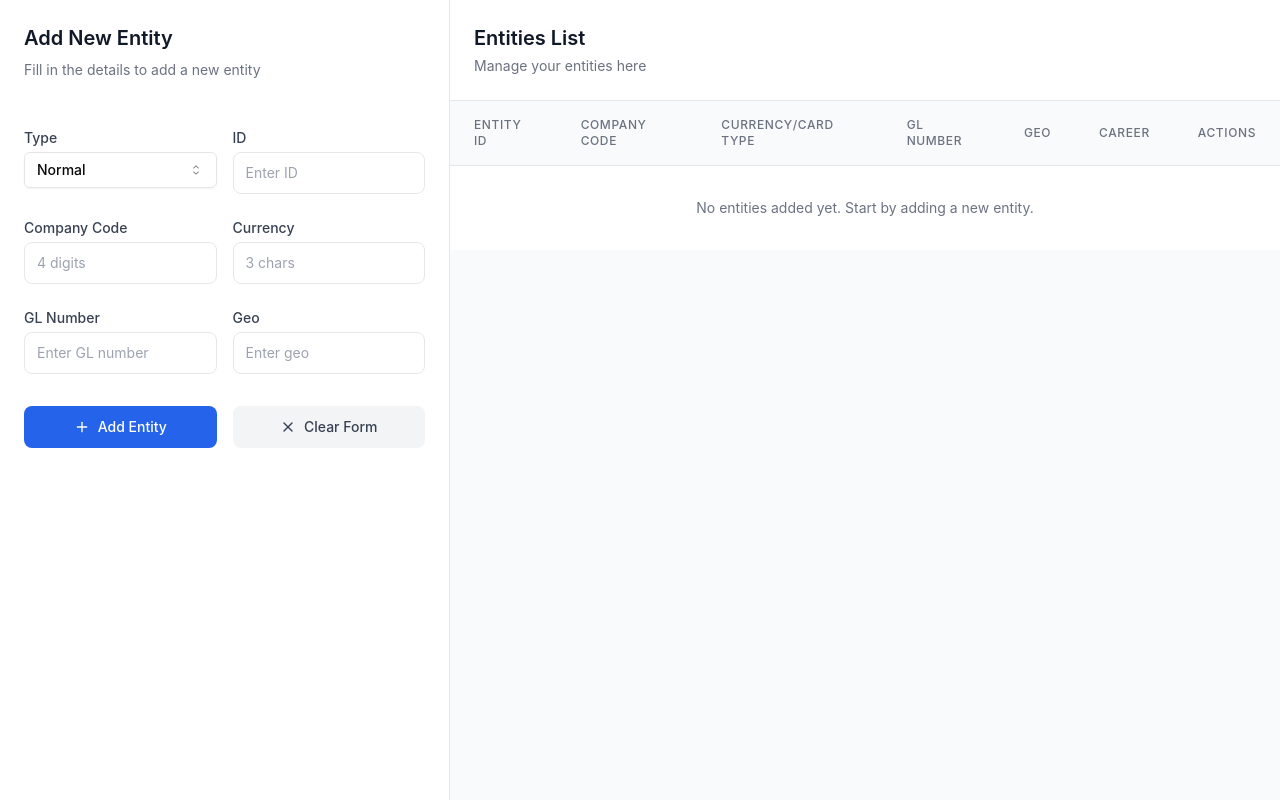
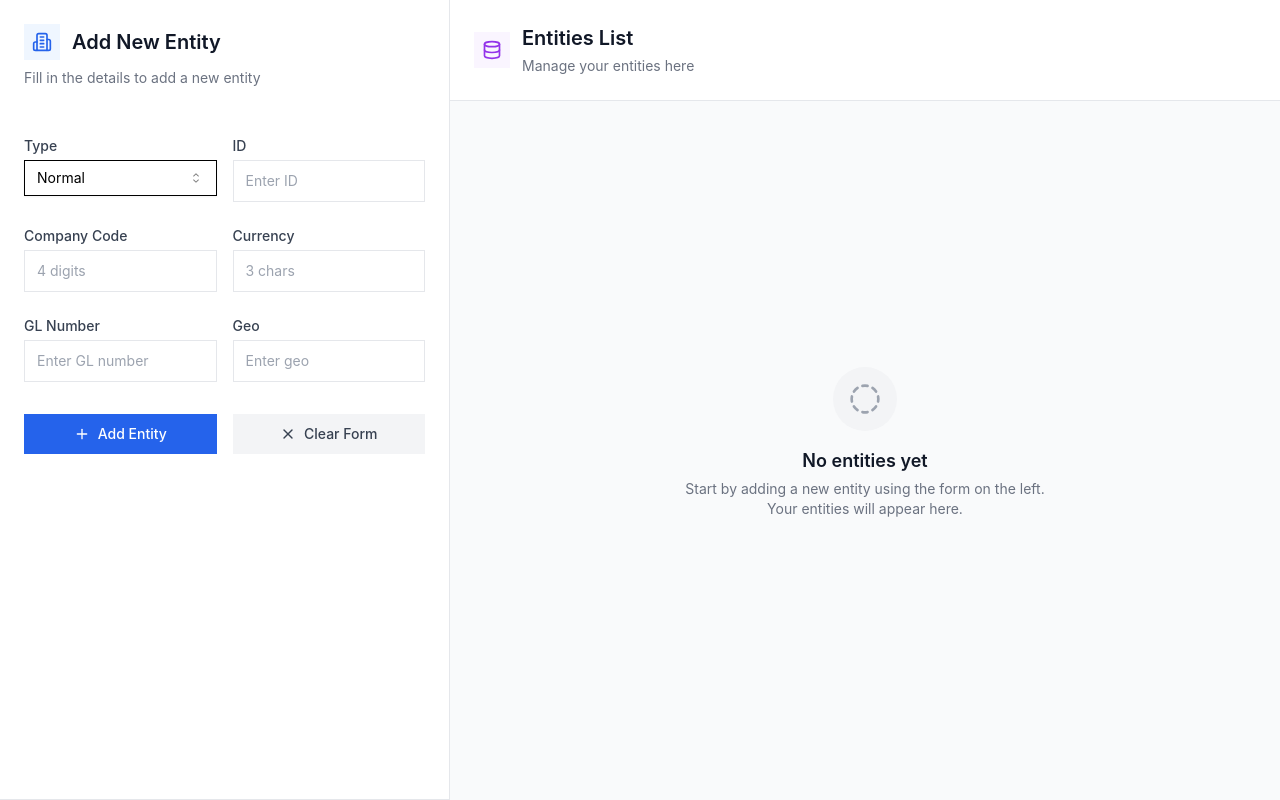
Before and after one commit to immrdg/EntityManagement, a React (Vite) app: page / in a window 1280 px wide. Built offline with nearby package versions, Linux system fonts and the light colour scheme.

Commit message:
Layout Fix

```diff
--- a/src/App.tsx
+++ b/src/App.tsx
@@ -1,5 +1,5 @@
 import { useState } from 'react';
-import { Edit2, Trash2, Plus, X, AlertCircle } from 'lucide-react';
+import { Edit2, Trash2, Plus, X, CircleDashed, Building2, Database } from 'lucide-react';
 import { toast } from 'sonner';
 import {
   Select,
@@ -59,9 +59,7 @@ export default function App() {
       toast.success('Entity updated successfully');
     } else {
       if (entities.some(entity => entity.entityId === entityId)) {
-        toast.error('Entity ID must be unique!', {
-          icon: <AlertCircle className="h-5 w-5" />
-        });
+        toast.error('Entity ID must be unique!');
         return;
       }
       setEntities(prev => [...prev, { ...formData, entityId }]);
@@ -106,13 +104,18 @@ export default function App() {
 
   return (
     <div className="min-h-screen bg-gray-50">
-      <div className="h-screen grid grid-cols-[450px_1fr]">
+      <div className="h-screen grid grid-cols-1 lg:grid-cols-[400px_1fr] xl:grid-cols-[450px_1fr]">
         {/* Form Section */}
-        <div className="p-6 bg-white border-r border-gray-200 overflow-y-auto">
+        <div className="p-6 bg-white border-b lg:border-r border-gray-200 overflow-y-auto">
           <div className="sticky top-0 bg-white pb-6">
-            <h2 className="text-xl font-semibold text-gray-900 mb-2">
+            <div className="flex items-center gap-3 mb-2">
+              <div className="p-2 bg-blue-50 rounded-lg">
+                <Building2 className="w-5 h-5 text-blue-600" />
+              </div>
+              <h2 className="text-xl font-semibold text-gray-900">
                 {editingId ? 'Edit Entity' : 'Add New Entity'}
               </h2>
+            </div>
             <p className="text-sm text-gray-500 mb-6">
               {editingId ? 'Update the entity details below' : 'Fill in the details to add a new entity'}
             </p>
@@ -125,7 +128,7 @@ export default function App() {
                 <Select
                   name="type"
                   value={formData.type}
-                  onValueChange={(value) => handleInputChange({ target: { name: 'type', value }} as never)}
+                  onValueChange={(value) => handleInputChange({ target: { name: 'type', value }} as any)}
                 >
                   <SelectTrigger className="w-full">
                     <SelectValue placeholder="Select type" />
@@ -271,11 +274,30 @@ export default function App() {
         {/* Table Section */}
         <div className="overflow-hidden flex flex-col">
           <div className="p-6 border-b border-gray-200 bg-white">
+            <div className="flex items-center gap-3">
+              <div className="p-2 bg-purple-50 rounded-lg">
+                <Database className="w-5 h-5 text-purple-600" />
+              </div>
+              <div>
                 <h2 className="text-xl font-semibold text-gray-900">Entities List</h2>
                 <p className="text-sm text-gray-500 mt-1">Manage your entities here</p>
               </div>
+            </div>
+          </div>
 
-          <div className="overflow-x-auto flex-1">
+          <div className="flex-1 overflow-x-auto">
+            {entities.length === 0 ? (
+              <div className="h-full flex flex-col items-center justify-center p-8 text-center">
+                <div className="rounded-full bg-gray-100 p-4 mb-4">
+                  <CircleDashed className="w-8 h-8 text-gray-400 animate-spin-slow" />
+                </div>
+                <h3 className="text-lg font-semibold text-gray-900 mb-1">No entities yet</h3>
+                <p className="text-sm text-gray-500 mb-4 max-w-sm">
+                  Start by adding a new entity using the form on the left. Your entities will appear here.
+                </p>
+              </div>
+            ) : (
+              <div className="min-w-[800px]">
                 <table className="w-full">
                   <thead className="bg-gray-50 border-b border-gray-200">
                     <tr>
@@ -291,14 +313,7 @@ export default function App() {
                     </tr>
                   </thead>
                   <tbody className="divide-y divide-gray-100 bg-white">
-                {entities.length === 0 ? (
-                  <tr>
-                    <td colSpan={7} className="px-6 py-8 text-center text-sm text-gray-500">
-                      No entities added yet. Start by adding a new entity.
-                    </td>
-                  </tr>
-                ) : (
-                  entities.map((entity) => (
+                    {entities.map((entity) => (
                       <tr key={entity.entityId} className="hover:bg-gray-50">
                         <td className="px-6 py-4 text-sm text-gray-900 font-medium">{entity.entityId}</td>
                         <td className="px-6 py-4 text-sm text-gray-600">{entity.companyCode}</td>
@@ -327,10 +342,11 @@ export default function App() {
                           </div>
                         </td>
                       </tr>
-                  ))
-                )}
+                    ))}
                   </tbody>
                 </table>
+              </div>
+            )}
           </div>
         </div>
       </div>
--- a/src/index.css
+++ b/src/index.css
@@ -1,137 +1,43 @@
 @tailwind base;
 @tailwind components;
 @tailwind utilities;
+
+@layer utilities {
+  .animate-spin-slow {
+    animation: spin 3s linear infinite;
+  }
+}
+
+@layer base {
+  [data-radix-select-content] {
+    @apply bg-white border border-gray-200 shadow-lg;
+  }
+
+  [data-radix-select-viewport] {
+    @apply p-1;
+  }
+
+  [data-radix-select-item] {
+    @apply relative flex items-center px-6 py-2 text-sm text-gray-700 rounded-md cursor-pointer outline-none hover:bg-gray-50;
+  }
+
+  [data-radix-select-item][data-highlighted] {
+    @apply bg-blue-50 text-blue-700;
+  }
+}
 
 :root {
   font-family: Inter, system-ui, Avenir, Helvetica, Arial, sans-serif;
   line-height: 1.5;
   font-weight: 400;
-
-  color-scheme: light dark;
-  color: rgba(255, 255, 255, 0.87);
-  background-color: #242424;
-
   font-synthesis: none;
   text-rendering: optimizeLegibility;
   -webkit-font-smoothing: antialiased;
   -moz-osx-font-smoothing: grayscale;
 }
 
-a {
-  font-weight: 500;
-  color: #646cff;
-  text-decoration: inherit;
-}
-a:hover {
-  color: #535bf2;
-}
-
 body {
   margin: 0;
-  display: flex;
-  place-items: center;
   min-width: 320px;
   min-height: 100vh;
 }
-
-h1 {
-  font-size: 3.2em;
-  line-height: 1.1;
-}
-
-button {
-  border-radius: 8px;
-  border: 1px solid transparent;
-  padding: 0.6em 1.2em;
-  font-size: 1em;
-  font-weight: 500;
-  font-family: inherit;
-  background-color: #1a1a1a;
-  cursor: pointer;
-  transition: border-color 0.25s;
-}
-button:hover {
-  border-color: #646cff;
-}
-button:focus,
-button:focus-visible {
-  outline: 4px auto -webkit-focus-ring-color;
-}
-
-@media (prefers-color-scheme: light) {
-  :root {
-    color: #213547;
-    background-color: #ffffff;
-  }
-  a:hover {
-    color: #747bff;
-  }
-  button {
-    background-color: #f9f9f9;
-  }
-}
-
-@layer base {
-  :root {
-    --background: 0 0% 100%;
-    --foreground: 0 0% 3.9%;
-    --card: 0 0% 100%;
-    --card-foreground: 0 0% 3.9%;
-    --popover: 0 0% 100%;
-    --popover-foreground: 0 0% 3.9%;
-    --primary: 0 0% 9%;
-    --primary-foreground: 0 0% 98%;
-    --secondary: 0 0% 96.1%;
-    --secondary-foreground: 0 0% 9%;
-    --muted: 0 0% 96.1%;
-    --muted-foreground: 0 0% 45.1%;
-    --accent: 0 0% 96.1%;
-    --accent-foreground: 0 0% 9%;
-    --destructive: 0 84.2% 60.2%;
-    --destructive-foreground: 0 0% 98%;
-    --border: 0 0% 89.8%;
-    --input: 0 0% 89.8%;
-    --ring: 0 0% 3.9%;
-    --chart-1: 12 76% 61%;
-    --chart-2: 173 58% 39%;
-    --chart-3: 197 37% 24%;
-    --chart-4: 43 74% 66%;
-    --chart-5: 27 87% 67%;
-    --radius: 0.5rem;
-  }
-  .dark {
-    --background: 0 0% 3.9%;
-    --foreground: 0 0% 98%;
-    --card: 0 0% 3.9%;
-    --card-foreground: 0 0% 98%;
-    --popover: 0 0% 3.9%;
-    --popover-foreground: 0 0% 98%;
-    --primary: 0 0% 98%;
-    --primary-foreground: 0 0% 9%;
-    --secondary: 0 0% 14.9%;
-    --secondary-foreground: 0 0% 98%;
-    --muted: 0 0% 14.9%;
-    --muted-foreground: 0 0% 63.9%;
-    --accent: 0 0% 14.9%;
-    --accent-foreground: 0 0% 98%;
-    --destructive: 0 62.8% 30.6%;
-    --destructive-foreground: 0 0% 98%;
-    --border: 0 0% 14.9%;
-    --input: 0 0% 14.9%;
-    --ring: 0 0% 83.1%;
-    --chart-1: 220 70% 50%;
-    --chart-2: 160 60% 45%;
-    --chart-3: 30 80% 55%;
-    --chart-4: 280 65% 60%;
-    --chart-5: 340 75% 55%;
-  }
-}
-
-@layer base {
-  * {
-    @apply border-border;
-  }
-  body {
-    @apply bg-background text-foreground;
-  }
-}
```
Lines whose indentation alone changed are shown as unchanged.
